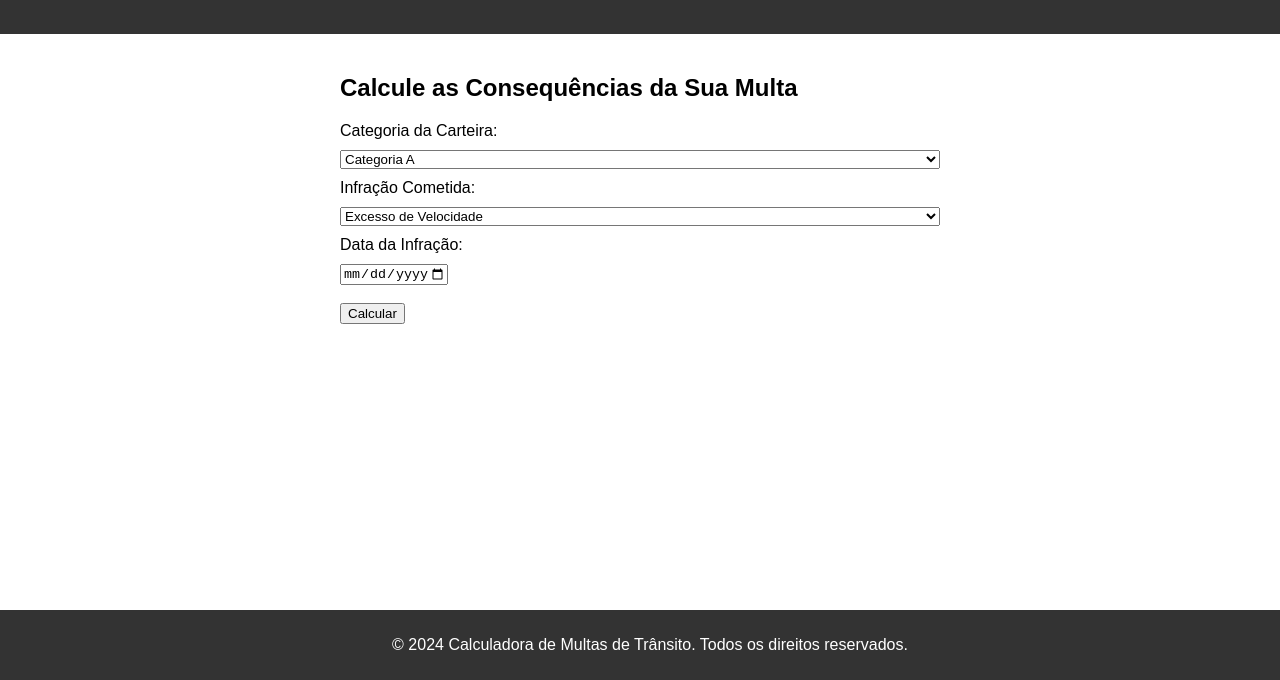
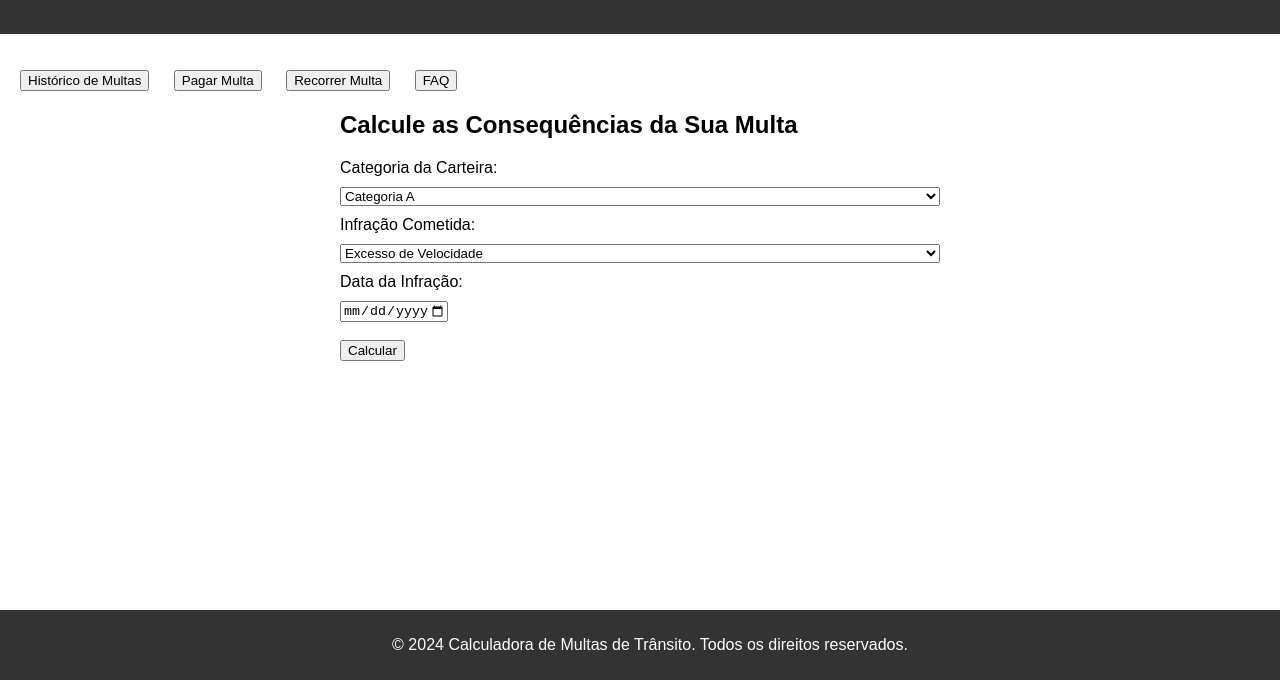
Before and after one commit to LuiisPaulo/Projeto1_Programacao_Web, a plain HTML site: page src/index.html in a window 1280 px wide. Shown: the part 120-800 px from the top of the page. Drawn offline with Linux system fonts and the light colour scheme.

Commit message:
Fix: "Criação de novos arquivos para implemantação do site"

```diff
--- a/src/index.html
+++ b/src/index.html
@@ -19,6 +19,30 @@
       </nav>
     </header>
     <main>
+      <section class="opcoes">
+        <nav>
+          <ul>
+            <li>
+              <a href="fine_history.html"
+                ><button type="submit">Histórico de Multas</button></a
+              >
+            </li>
+            <li>
+              <a href="pay_fine.html"
+                ><button type="submit">Pagar Multa</button></a
+              >
+            </li>
+            <li>
+              <a href="appeal_fine.html"
+                ><button type="submit">Recorrer Multa</button></a
+              >
+            </li>
+            <li>
+              <a href="faq.html"><button type="submit">FAQ</button></a>
+            </li>
+          </ul>
+        </nav>
+      </section>
       <section class="container">
         <h2>Calcule as Consequências da Sua Multa</h2>
         <form action="#">
@@ -32,40 +56,63 @@
         </form>
         <form action="#">
           <label for="infracao">Infração Cometida:</label>
-          <select name="infracao_cometida" id="infracao_cometida" onchange="Display()">
+          <select
+            name="infracao_cometida"
+            id="infracao_cometida"
+            onchange="Display()"
+          >
             <option value="velocida_excesso">Excesso de Velocidade</option>
             <option value="sinal_vermelho">Ultrapassagem Sinal Vermelho</option>
-            <option value="estacionar_proibido">Estacionar em local proibido</option>
-            <option value="falta_cinto">Falta de uso do cinto de segunrança</option>
+            <option value="estacionar_proibido">
+              Estacionar em local proibido
+            </option>
+            <option value="falta_cinto">
+              Falta de uso do cinto de segunrança
+            </option>
             <option value="Outro">Outro</option>
           </select>
           <section class="texto_outro" id="texto_outro">
             <label for="text_outro">Outro:</label>
-            <textarea name="text_outro" id="text_outro" rows="2" cols="4" min="" max="" placeholder="Descreva a(s) infração(ões) cometida(s)"></textarea>
+            <textarea
+              name="text_outro"
+              id="text_outro"
+              rows="2"
+              cols="4"
+              min=""
+              max=""
+              placeholder="Descreva a(s) infração(ões) cometida(s)"
+            ></textarea>
           </section>
         </form>
         <!-- Script para controla o aparecimento da caixa de texto conforme a escolha do usuário
           Estrutura condicional para realizar o controle (if) -->
         <script>
-        function Display(){
+          function Display() {
             var option = document.getElementById("infracao_cometida").value;
             var texto = document.getElementById("texto_outro");
 
-          if(option != "Outro"){
+            if (option != "Outro") {
               texto.style.display = "none";
             }
-          if(option == "Outro"){
+            if (option == "Outro") {
               texto.style.display = "block";
             }
           }
         </script>
         <form action="#">
           <label for="date_infracao">Data da Infração:</label>
-          <input type="date" name="data_infracao" id="data_infracao" min="2020-01-01" max="2024-12-31" value="">
+          <input
+            type="date"
+            name="data_infracao"
+            id="data_infracao"
+            min="2020-01-01"
+            max="2024-12-31"
+            value=""
+          />
           <span class="validity"></span>
         </form>
         <!-- Podemos colocar também em cima da infração -->
-        <br>
+        <br />
         <button type="submit">Calcular</button>
       </section>
     </main>
```
Also changed, not shown: src/appeal_fine.html (added), src/faq.html (added), src/fine_history.html (added), src/pay_fine.html (added). Lines whose indentation alone changed are shown as unchanged.
